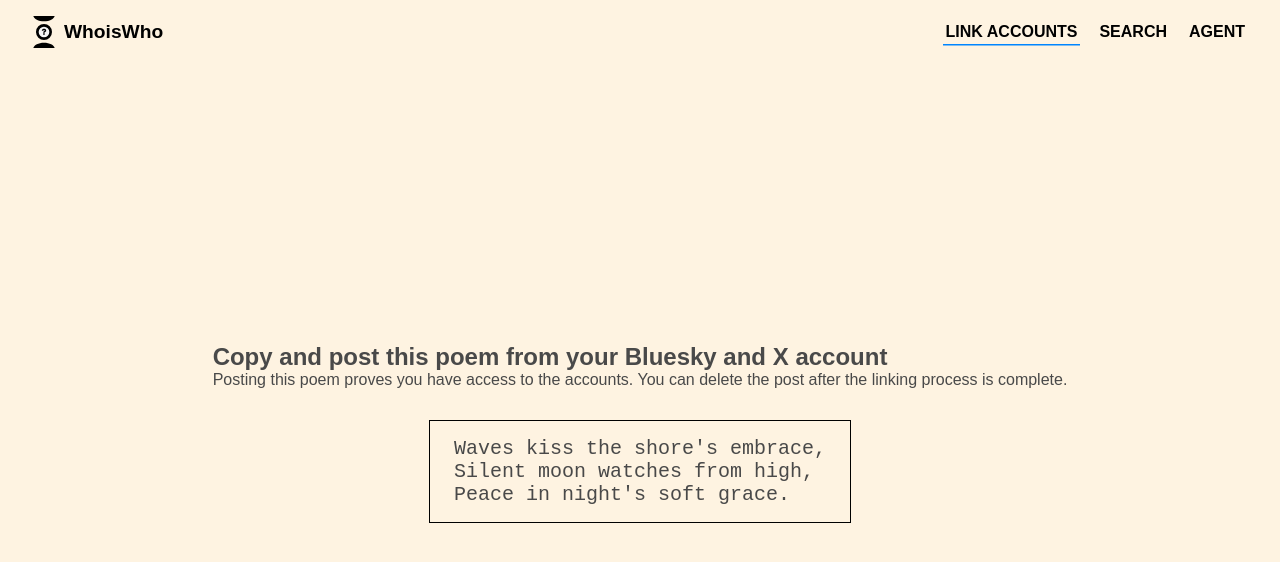
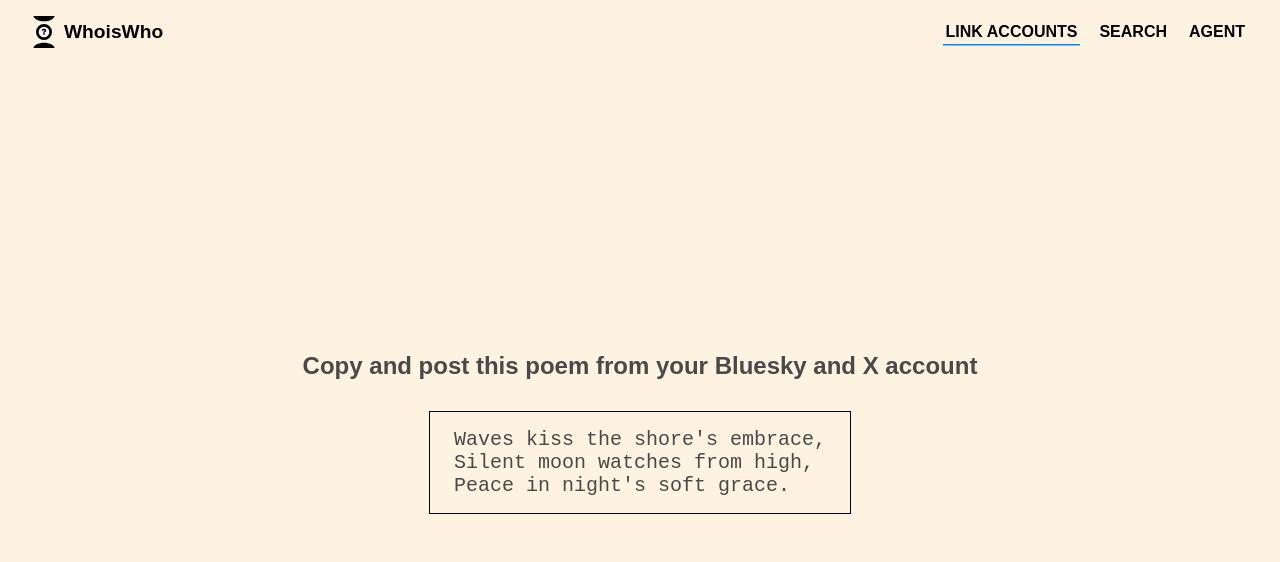
Before and after one commit to hsiez/whoiswho, a Next.js app: page /link-accounts in a window 1280 px wide. Shown: the top 562 px of the page. Built offline with nearby package versions, Linux system fonts and the light colour scheme; no server answers.

Commit message:
remove explanation for now

```diff
--- a/app/components/form-flow/from-flow.tsx
+++ b/app/components/form-flow/from-flow.tsx
@@ -13,7 +13,6 @@ export default function LinkAccountsFlow({ initialPoem }: { initialPoem: string
             {!isCopied ?
                 <div className={`${formStyles.codeTitle} ${isCopied ? formStyles.hidden : ''}`}>
                     <h2>Copy and post this poem from your Bluesky and X account</h2>
-                    <p>Posting this poem proves you have access to the accounts. You can delete the post after the linking process is complete.</p>
                 </div>
             :
                 null
```
